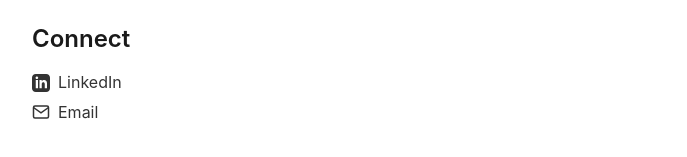
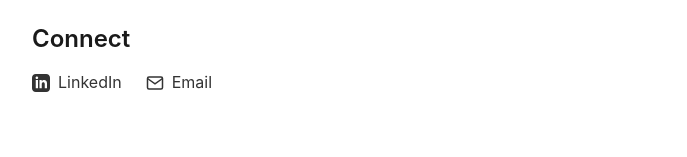
Before and after one commit to sam-moberly/personal-website, a Next.js app: page / in a window 1280 px wide. Shown: the part 599-756 px from the top of the page, without its empty margins (293-980 px from the left). Built offline with nearby package versions, Linux system fonts and the light colour scheme.

Commit message:
Display Connect section links in a row instead of column

```diff
--- a/app/globals.css
+++ b/app/globals.css
@@ -86,6 +86,13 @@ h1 {
   height: 18px;
 }
 
+.connect-links {
+  display: flex;
+  flex-direction: row;
+  gap: 24px;
+  flex-wrap: wrap;
+}
+
 @media (max-width: 768px) {
   .container {
     padding: 30px 25px;
--- a/app/page.tsx
+++ b/app/page.tsx
@@ -42,7 +42,7 @@ export default function Home() {
 
       <div className="section">
         <h2>Connect</h2>
-        <p>
+        <div className="connect-links">
           <a
             href="https://www.linkedin.com/in/samanthamoberly/"
             target="_blank"
@@ -59,7 +59,6 @@ export default function Home() {
             </svg>
             LinkedIn
           </a>
-          <br />
           <a
             href="mailto:sam.moberly99@gmail.com"
             className="link email-link"
@@ -77,7 +76,7 @@ export default function Home() {
             </svg>
             Email
           </a>
-        </p>
+        </div>
       </div>
     </main>
   )
```
